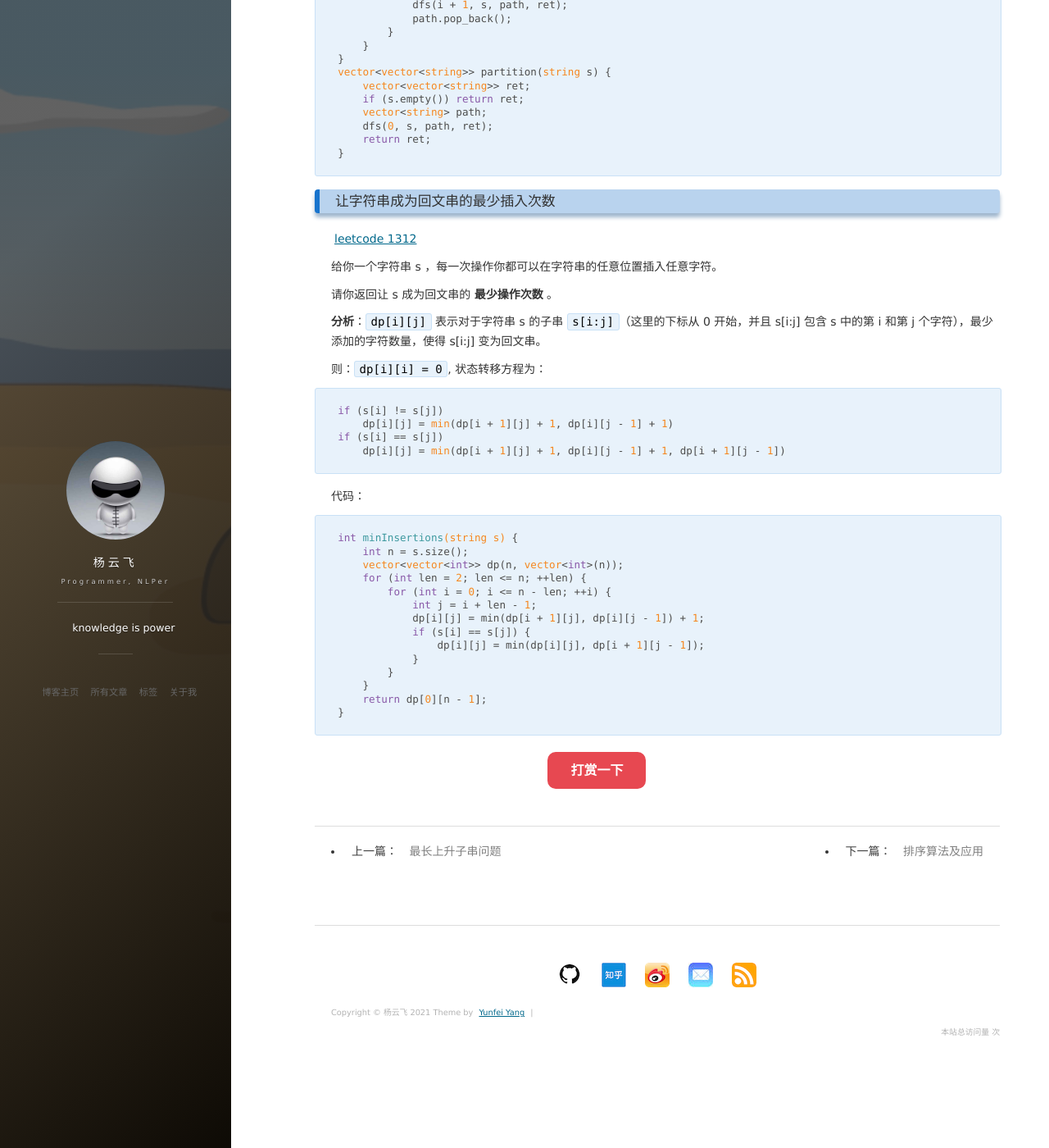
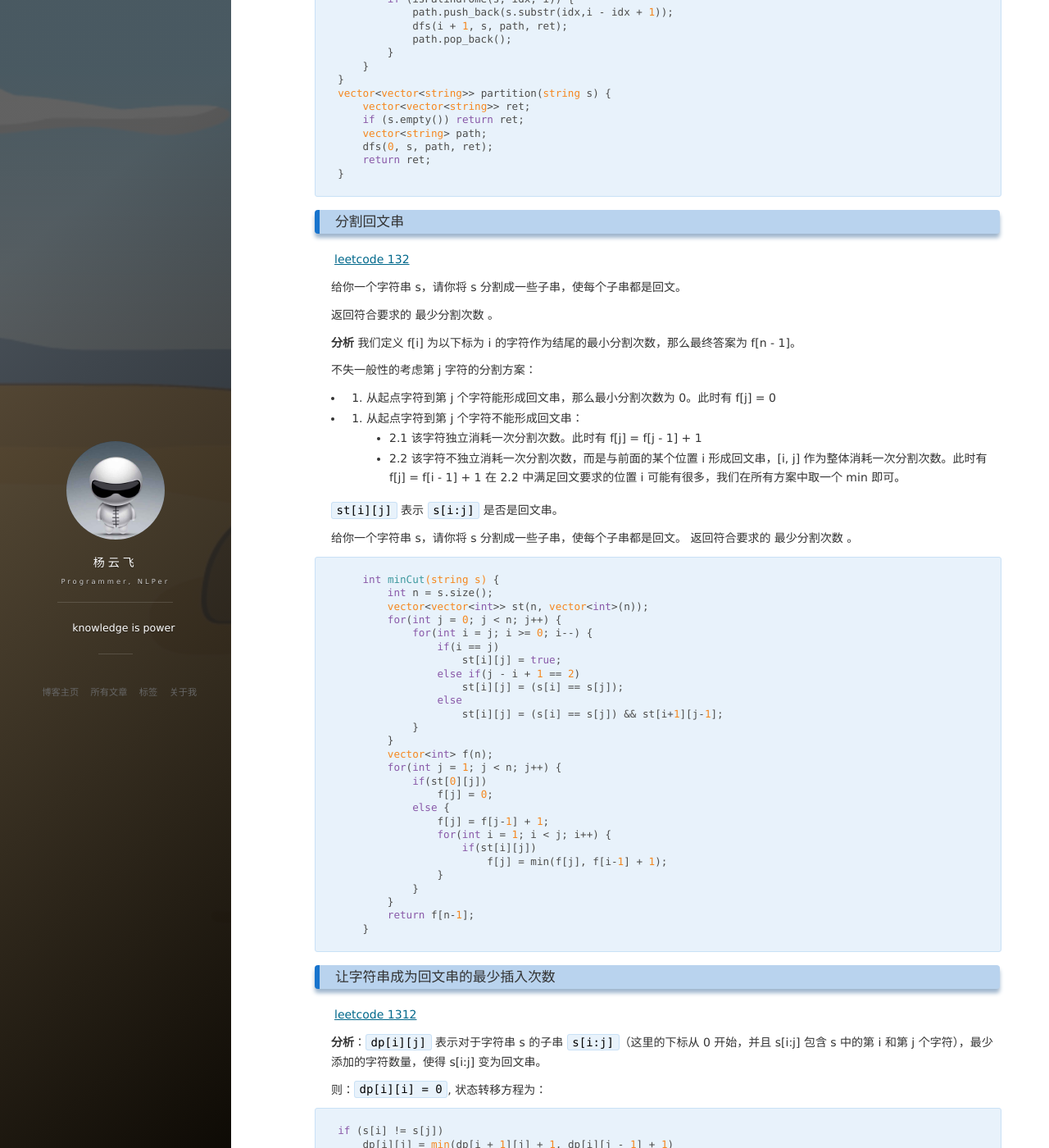
Before and after one commit to king-yyf/king-yyf.github.io, a Jekyll site: the page built from _posts/2020-08-15-longest_cs.md, in a window 1280 px wide and 1400 px high, scrolled down 3613 px. Shown: the whole window at 82% size. Built offline with Jekyll 4.4.1, drawn with Linux system fonts in a browser that asks for light colours; nearby versions of some CDN libraries; comment, search, counter and statistics services are not loaded; some of the changed text lies outside the part shown.

Commit message:
0323-00:03

````diff
--- a/_posts/2020-08-15-longest_cs.md
+++ b/_posts/2020-08-15-longest_cs.md
@@ -16,7 +16,8 @@ Index
 - [最长回文子序列](#最长回文子序列)
 - [最长回文子串](#最长回文子串)
 - [回文子串数目](#回文子串数目)
-- [分割回文串](#分割回文串)
+- [分割回文串(分割方案数)](#分割回文串)
+- [分割回文串(最小分割次数)](#分割回文串2)
 - [让字符串成为回文串的最少插入次数](#让字符串成为回文串的最少插入次数)
 
 <!-- /TOC -->
@@ -219,13 +220,66 @@ vector<vector<string>> partition(string s) {
 }
 ```
 
+### 分割回文串
+
+[leetcode 132](https://leetcode-cn.com/problems/palindrome-partitioning-ii/)
+
+给你一个字符串 s，请你将 s 分割成一些子串，使每个子串都是回文。
+
+返回符合要求的 最少分割次数 。
+
+**分析**
+我们定义 f[i] 为以下标为 i 的字符作为结尾的最小分割次数，那么最终答案为 f[n - 1]。
+
+不失一般性的考虑第 j 字符的分割方案：
+
+- 1. 从起点字符到第 j 个字符能形成回文串，那么最小分割次数为 0。此时有 f[j] = 0
+- 2. 从起点字符到第 j 个字符不能形成回文串：
+    - 2.1 该字符独立消耗一次分割次数。此时有 f[j] = f[j - 1] + 1
+    - 2.2 该字符不独立消耗一次分割次数，而是与前面的某个位置 i 形成回文串，[i, j] 作为整体消耗一次分割次数。此时有 f[j] = f[i - 1] + 1
+在 2.2 中满足回文要求的位置 i 可能有很多，我们在所有方案中取一个 min 即可。
+
+`st[i][j]` 表示 `s[i:j]` 是否是回文串。
+
+给你一个字符串 s，请你将 s 分割成一些子串，使每个子串都是回文。
+返回符合要求的 最少分割次数 。
+
+```c++
+    int minCut(string s) {
+        int n = s.size();
+        vector<vector<int>> st(n, vector<int>(n));
+        for(int j = 0; j < n; j++) {
+            for(int i = j; i >= 0; i--) {
+                if(i == j)
+                    st[i][j] = true;
+                else if(j - i + 1 == 2)
+                    st[i][j] = (s[i] == s[j]);
+                else
+                    st[i][j] = (s[i] == s[j]) && st[i+1][j-1];
+            }
+        }
+        vector<int> f(n);
+        for(int j = 1; j < n; j++) {
+            if(st[0][j])
+                f[j] = 0;
+            else {
+                f[j] = f[j-1] + 1;
+                for(int i = 1; i < j; i++) {
+                    if(st[i][j])
+                        f[j] = min(f[j], f[i-1] + 1);
+                }
+            }
+        }
+        return f[n-1];
+    }
+```
+
+
+
 ### 让字符串成为回文串的最少插入次数
 
 [leetcode 1312](https://leetcode-cn.com/problems/minimum-insertion-steps-to-make-a-string-palindrome/)
 
-给你一个字符串 s ，每一次操作你都可以在字符串的任意位置插入任意字符。
-
-请你返回让 s 成为回文串的 **最少操作次数** 。
 
 **分析**：`dp[i][j]` 表示对于字符串 s 的子串 `s[i:j]`（这里的下标从 0 开始，并且 s[i:j] 包含 s 中的第 i 和第 j 个字符），最少添加的字符数量，使得 s[i:j] 变为回文串。
 
````
